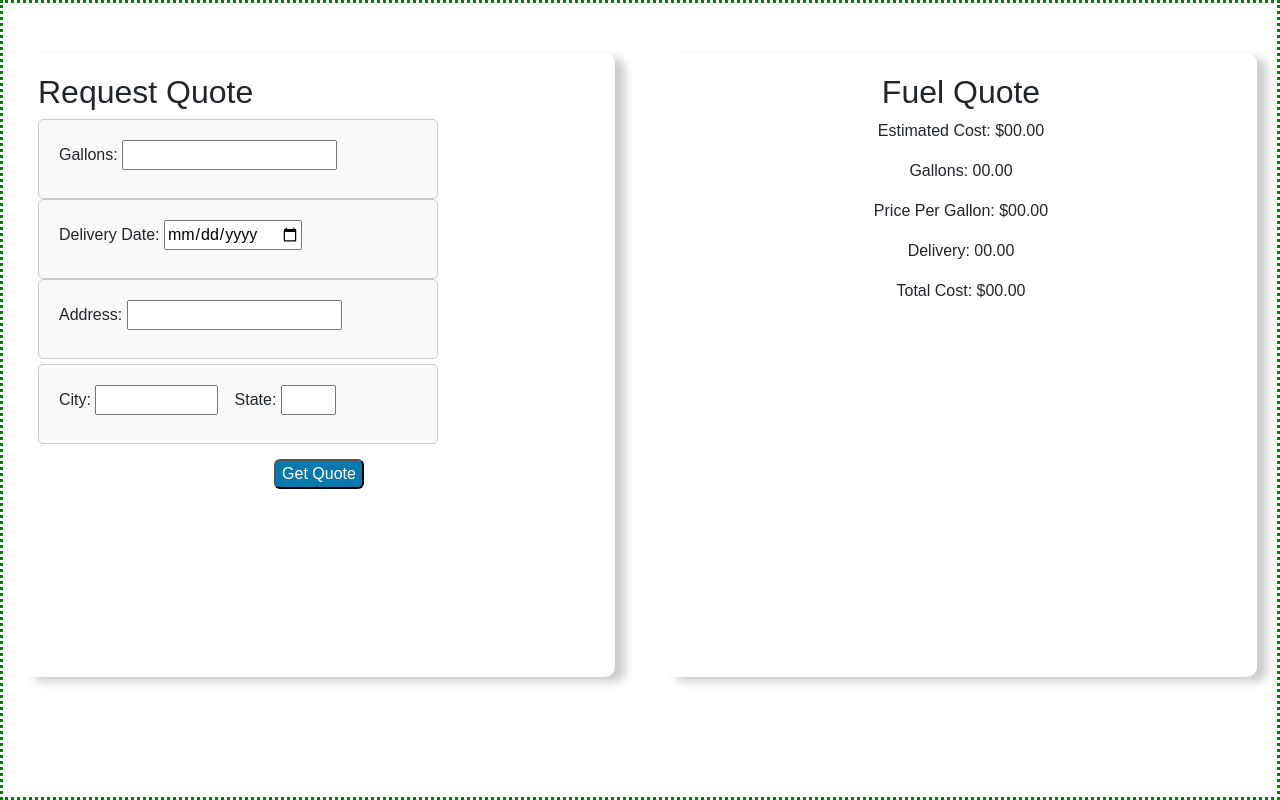
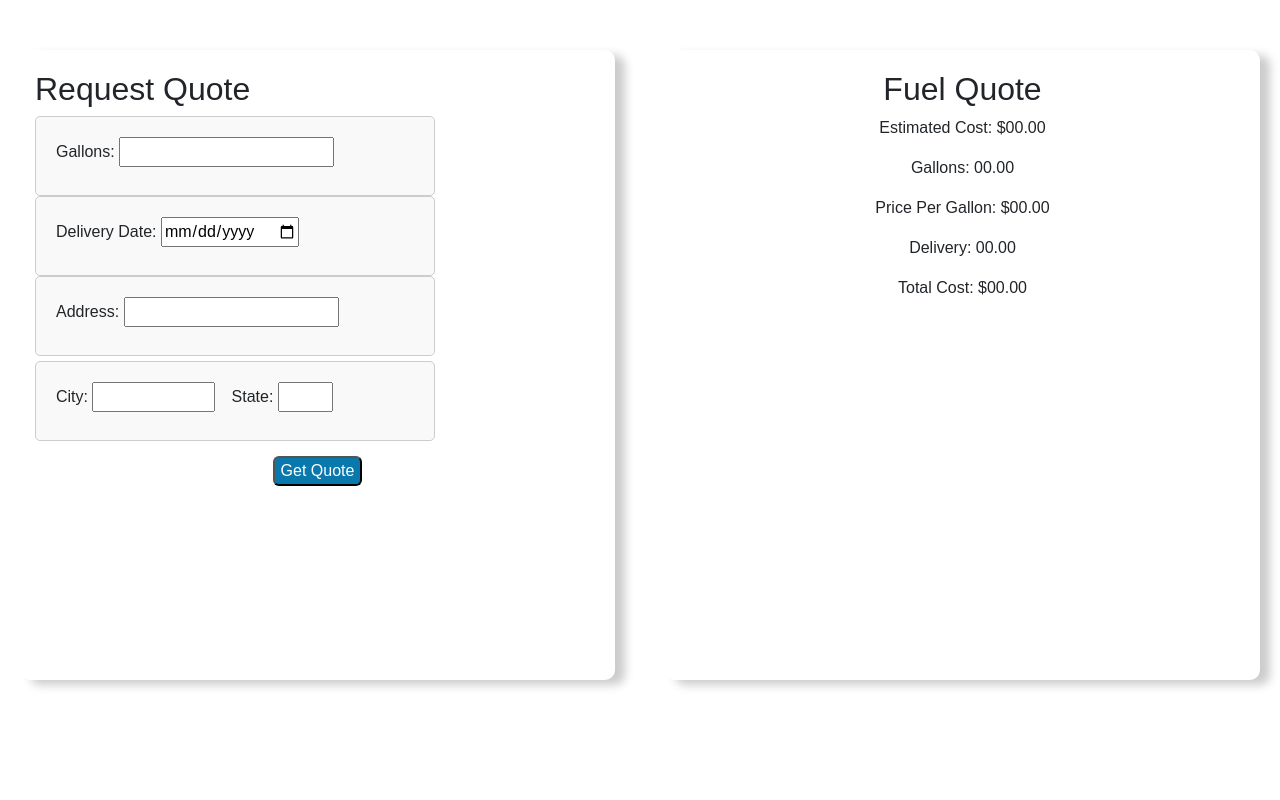
Before and after one commit to rominasbh/SoftwareDesignProj, a Flask app: page /fuel_quote in a window 1280 px wide. Shown: the part 56-856 px from the top of the page. Run offline with Flask 3, Linux system fonts and the light colour scheme; some libraries are stand-ins or nearby versions.

Commit message:
removed outline in page

```diff
--- a/static/css/styles.css
+++ b/static/css/styles.css
@@ -119,7 +119,7 @@ footer {
   justify-content: center;
   /* align-items: center; */
   height: 100vh;
-  border: dotted green;
+  /* border: dotted green; */
 }
 
 .fuel_quote-container #left,
```
